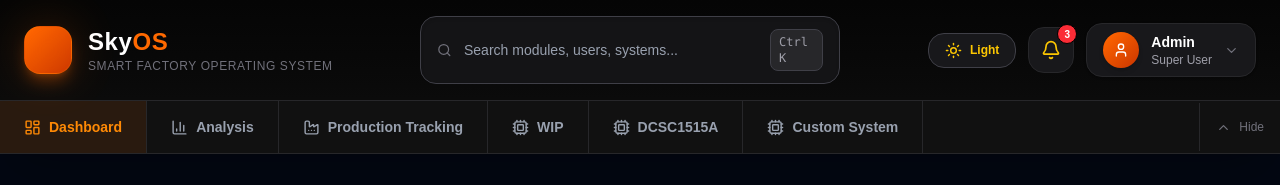
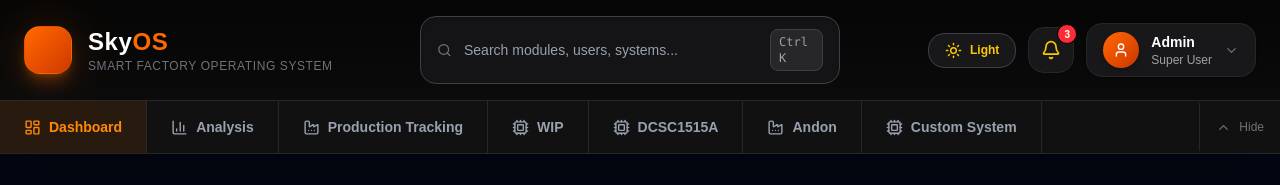
Before and after one commit to SkySmartTech/skyos-webapp-frontend, a React (Vite) app: page / in a window 1280 px wide. Shown: the top 185 px of the page. Built offline with nearby package versions, Linux system fonts and the light colour scheme.

Commit message:
Andon button add

```diff
--- a/src/App.tsx
+++ b/src/App.tsx
@@ -3,8 +3,9 @@ import { ChevronDown } from 'lucide-react';
 import Topbar from './components/COMMON/Topbar';
 import SkyOs from './pages/SKY_OS_PAGES/sky_os';
 import ProductionTrackingPage from './pages/SPM-1693/production_tracking_page';
+import AndonPage from './pages/DSCS1515A(Anadon)/andonpage';
 
-export type ActiveModule = 'home' | 'production' | 'dcsc' | 'wip' | 'custom';
+export type ActiveModule = 'home' | 'production' | 'dcsc' | 'wip' | 'custom' | 'andon';
 
 function App() {
   const [activeModule, setActiveModule] = useState<ActiveModule>('home');
@@ -19,6 +20,7 @@ function App() {
             activeModule={activeModule}
             onDashboardClick={() => setActiveModule('home')}
             onProductionTrackingClick={() => setActiveModule('production')}
+            onAndonClick={() => setActiveModule('andon')}
             onDcscClick={() => setActiveModule('dcsc')}
             onWipClick={() => setActiveModule('wip')}
             onCustomClick={() => setActiveModule('custom')}
@@ -43,6 +45,8 @@ function App() {
       <div className="flex flex-1 overflow-hidden">
         {activeModule === 'production' ? (
           <ProductionTrackingPage />
+        ) : activeModule === 'andon' ? (
+          <AndonPage />
         ) : activeModule === 'dcsc' ? (
           <div className="flex items-center justify-center w-full h-full text-gray-400 text-lg">
             DCSC1515A — Coming Soon
--- a/src/components/COMMON/Topbar.tsx
+++ b/src/components/COMMON/Topbar.tsx
@@ -9,6 +9,7 @@ interface TopbarProps {
   activeModule: ActiveModule;
   onDashboardClick: () => void;
   onProductionTrackingClick: () => void;
+  onAndonClick: () => void;
   onDcscClick: () => void;
   onWipClick: () => void;
   onCustomClick: () => void;
@@ -21,6 +22,7 @@ interface TopbarProps {
 export default function Topbar({
   activeModule,
   onDashboardClick, onProductionTrackingClick, onDcscClick, onWipClick, onCustomClick,
+  onAndonClick,
   productionActive, showSidebar, onToggleSidebar, onCloseTopbar,
 }: TopbarProps) {
   const { theme, toggleTheme } = useTheme();
@@ -167,6 +169,11 @@ export default function Topbar({
           DCSC1515A
         </button>
 
+        <button onClick={onAndonClick} className={navBtn('andon')}>
+          <Factory size={17} />
+          Andon
+        </button>
+
         <button onClick={onCustomClick} className={navBtn('custom')}>
           <Cpu size={17} />
           Custom System
--- a/src/components/DSCS1515A(Andon)/andon.tsx
+++ b/src/components/DSCS1515A(Andon)/andon.tsx
@@ -0,0 +1,15 @@
+import React from 'react';
+
+export default function Andon() {
+	return (
+		<div className="p-6 w-full">
+			<h2 className="text-2xl font-bold mb-4">Andon</h2>
+
+			<div className="grid grid-cols-3 gap-4">
+				<div className="p-6 bg-zinc-900/60 rounded-lg text-white">Performance EFI<br/><span className="text-3xl font-extrabold">0%</span></div>
+				<div className="p-6 bg-zinc-900/60 rounded-lg text-white">Line EFI<br/><span className="text-3xl font-extrabold">0%</span></div>
+				<div className="p-6 bg-zinc-900/60 rounded-lg text-white">Hourly Target / Achieve<br/><span className="text-xl font-bold">0 / 0</span></div>
+			</div>
+		</div>
+	);
+}
--- a/src/pages/DSCS1515A(Anadon)/andonpage.tsx
+++ b/src/pages/DSCS1515A(Anadon)/andonpage.tsx
@@ -0,0 +1,10 @@
+import React from 'react';
+import Andon from '../../components/DSCS1515A(Andon)/andon';
+
+export default function AndonPage() {
+	return (
+		<div className="w-full h-full overflow-auto bg-transparent">
+			<Andon />
+		</div>
+	);
+}
```
